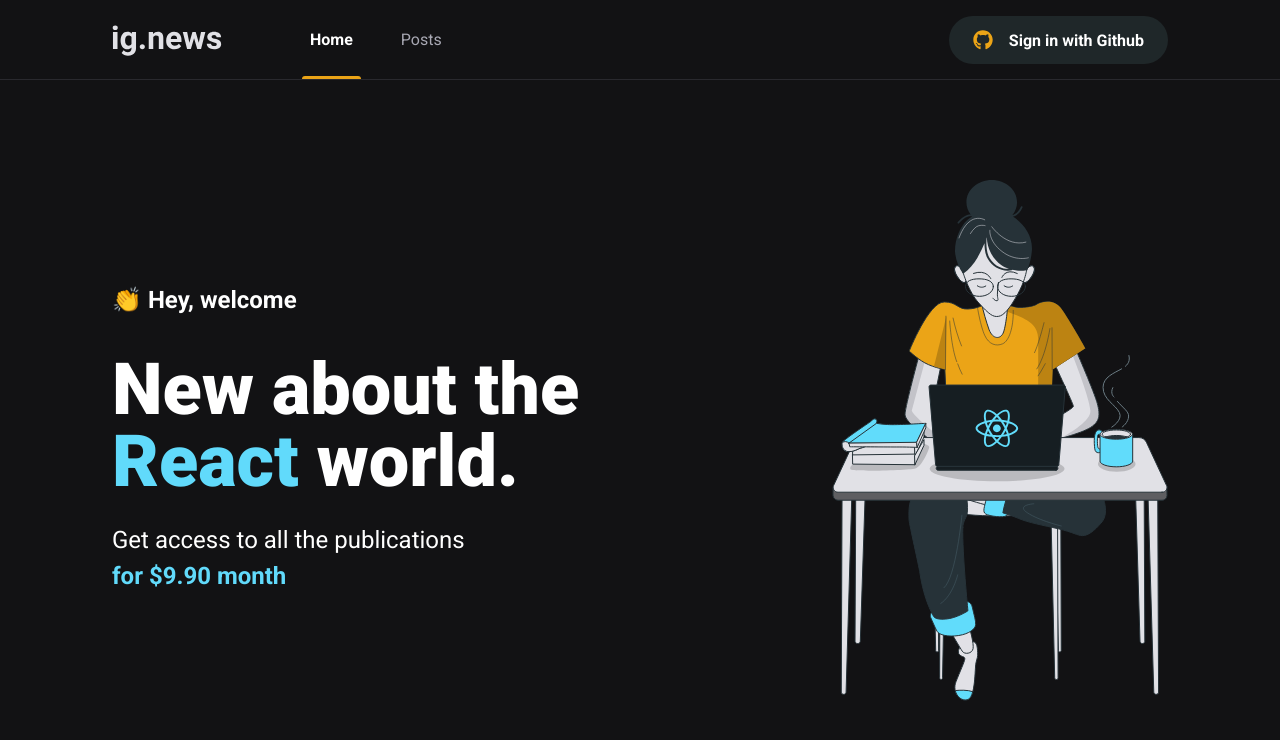
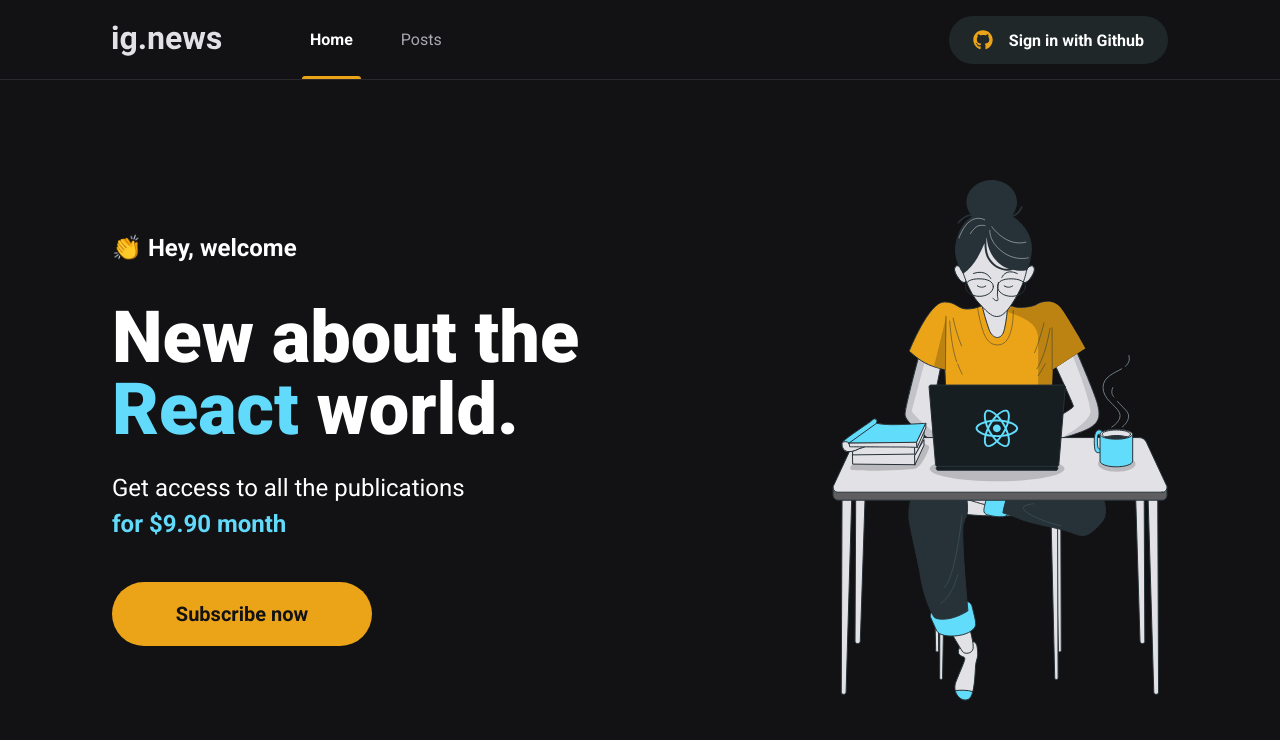
Before and after one commit to renanlido/ignews, a Next.js app: page / in a window 1280 px wide. Shown: the top 740 px of the page. Built offline with nearby package versions, Linux system fonts and the light colour scheme.

Commit message:
feat: cerate subscribe button and insert into page home

```diff
--- /dev/null
+++ b/src/components/SubscribeButton/index.tsx
@@ -0,0 +1,12 @@
+import styles from './styles.module.scss';
+
+export function SubscribeButton () {
+  return(
+    <button
+      type='button'
+      className={styles.subscribeButton}
+    >
+      Subscribe now
+    </button>
+  );
+}
--- /dev/null
+++ b/src/components/SubscribeButton/styles.module.scss
@@ -0,0 +1,21 @@
+.subscribeButton {
+  height: 4rem;
+  width: 260px;
+  height: 4rem;
+  border: 0;
+  border-radius: 2rem;
+  background: var(--yelow-500);
+  color: var(--gray-900);
+  font-size: 1.25rem;
+  font-weight: bold;
+
+  display: flex;
+  align-items: center;
+  justify-content: center;
+
+  transition: filter 0.2s;
+
+  &:hover {
+    filter: brightness(0.8);
+  }
+}
--- a/src/pages/home.module.scss
+++ b/src/pages/home.module.scss
@@ -38,4 +38,8 @@
       font-weight: bold;
     }
   }
+
+  button {
+    margin-top: 2.5rem;
+  }
 }
--- a/src/pages/index.tsx
+++ b/src/pages/index.tsx
@@ -1,4 +1,5 @@
 import Head from 'next/head';
+import { SubscribeButton } from '../components/SubscribeButton';
 
 import styles from './home.module.scss';
 
@@ -17,6 +18,8 @@
             Get access to all the publications <br/>
             <span>for $9.90 month</span>
           </p>
+
+          <SubscribeButton />
         </section>
 
         <img src="images/avatar.svg" alt="Girl coding"/>
```
